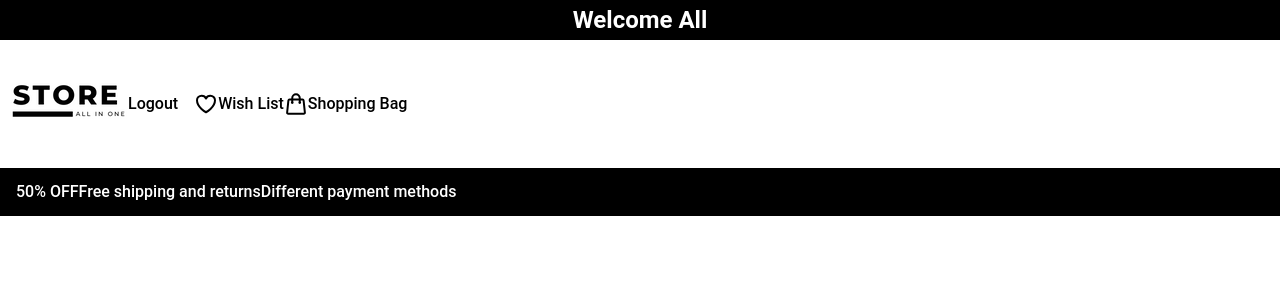
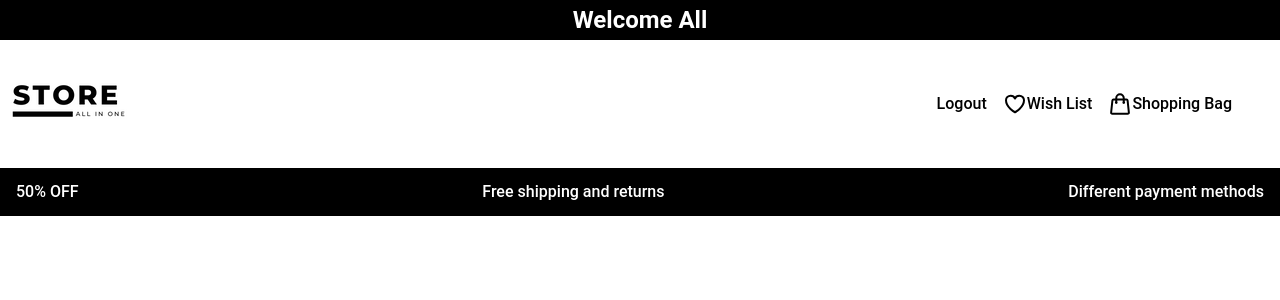
Before and after one commit to lenkon/ecom-redux-toolkit, a React (Create React App) app: page / in a window 1280 px wide. Shown: the top 300 px of the page. Built offline with nearby package versions, Linux system fonts and the light colour scheme.

Commit message:
Add navbar styles to fix space around

```diff
--- a/src/components/navbar/Navbar.jsx
+++ b/src/components/navbar/Navbar.jsx
@@ -4,20 +4,20 @@ import logo from '../../assets/images/logo.png';
 const Navbar = () => {
   return (
     <>
-      <div className="bg-black p-2 w-full flex justify-center items-center">
+      <div className="bg-black p-2 w-full justify-center items-center">
         <h3 className='text-white font-inter text-2xl font-bold tracking-normal leading-none text-center'>
           Welcome All
         </h3>
       </div>
-      <div className="flex justify-around items-center">
+      <div className="flex items-center justify-between">
         <div>
-          <img className="h-28 w-full" src={logo} alt="store"></img>
+          <img className="h-20 w-20" src={logo} alt="store"></img>
         </div>
-        <div className="flex flex-row items-center">
+        <div className="flex flex-row justify-around items-center mr-12">
           <button className="font-inter text-base font-medium tracking-normal leading-none text-center mr-4">
             Logout
           </button>
-          <div className="flex flex-row items-center">
+          <div className="flex flex-row items-center cursor-pointer">
             <svg
               xmlns="http://www.w3.org/2000/svg"
               fill="none"
@@ -29,7 +29,9 @@ const Navbar = () => {
               strokeLinejoin="round"
               d="M21 8.25c0-2.485-2.099-4.5-4.688-4.5-1.935 0-3.597 1.126-4.312 2.733-.715-1.607-2.377-2.733-4.313-2.733C5.1 3.75 3 5.765 3 8.25c0 7.22 9 12 9 12s9-4.78 9-12Z" />
             </svg>
-            <p className='font-inter text-base font-medium tracking-normal leading-none text-center mr-2'>Wish List</p>
+            <p className='font-inter text-base font-medium tracking-normal leading-none text-center mr-4'>
+              Wish List
+            </p>
           </div>
           <div className="flex flex-row items-center cursor-pointer">
             <svg xmlns="http://www.w3.org/2000/svg"
@@ -46,7 +48,7 @@ const Navbar = () => {
           </div>
         </div>
       </div>
-      <div className="flex bg-black p-4 w-full justify-around">
+      <div className="flex bg-black p-4 w-full justify-around justify-between">
         <div className="text-white font-inter text-base font-medium tracking-normal leading-none text-center">
           50% OFF
         </div>
```
